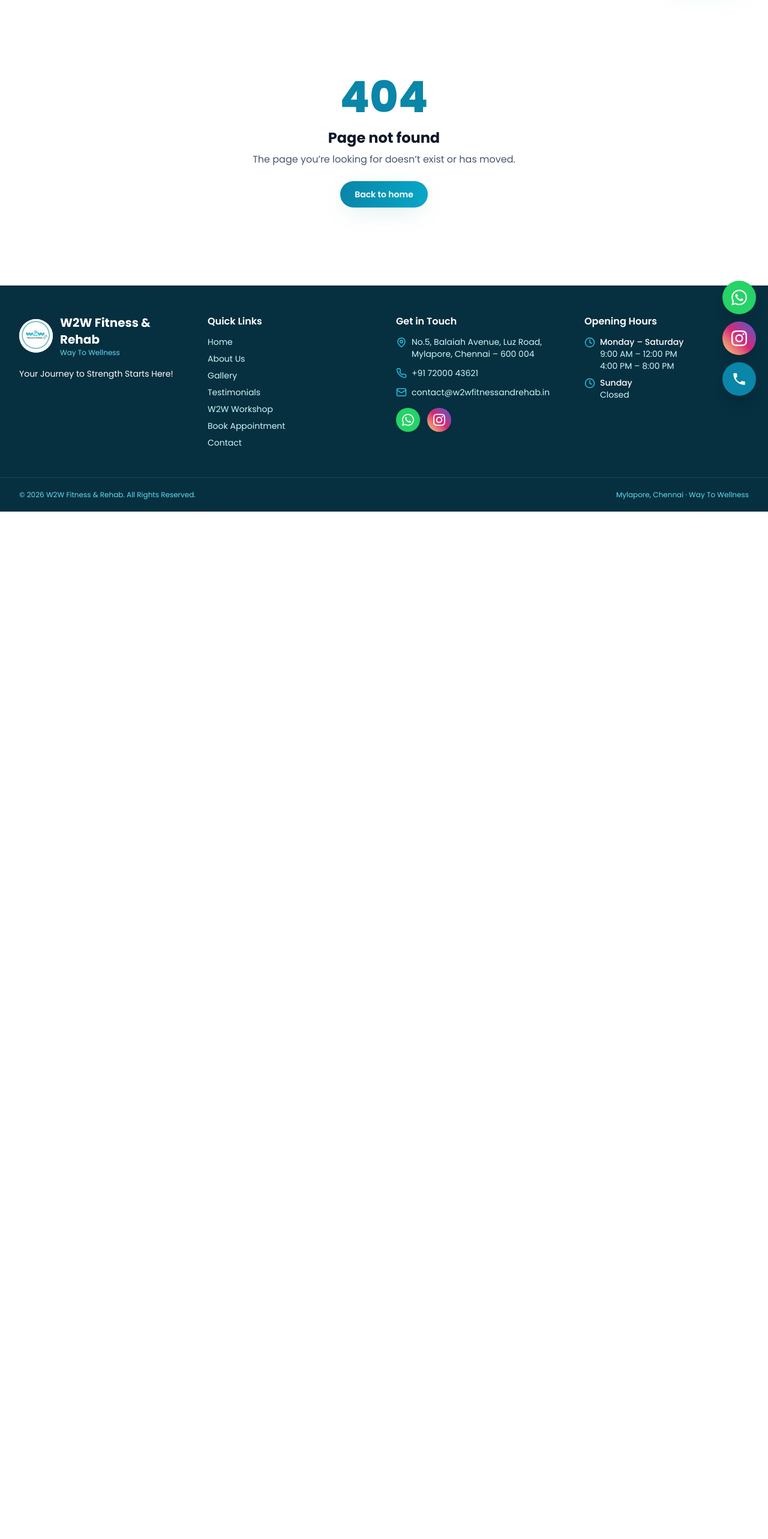
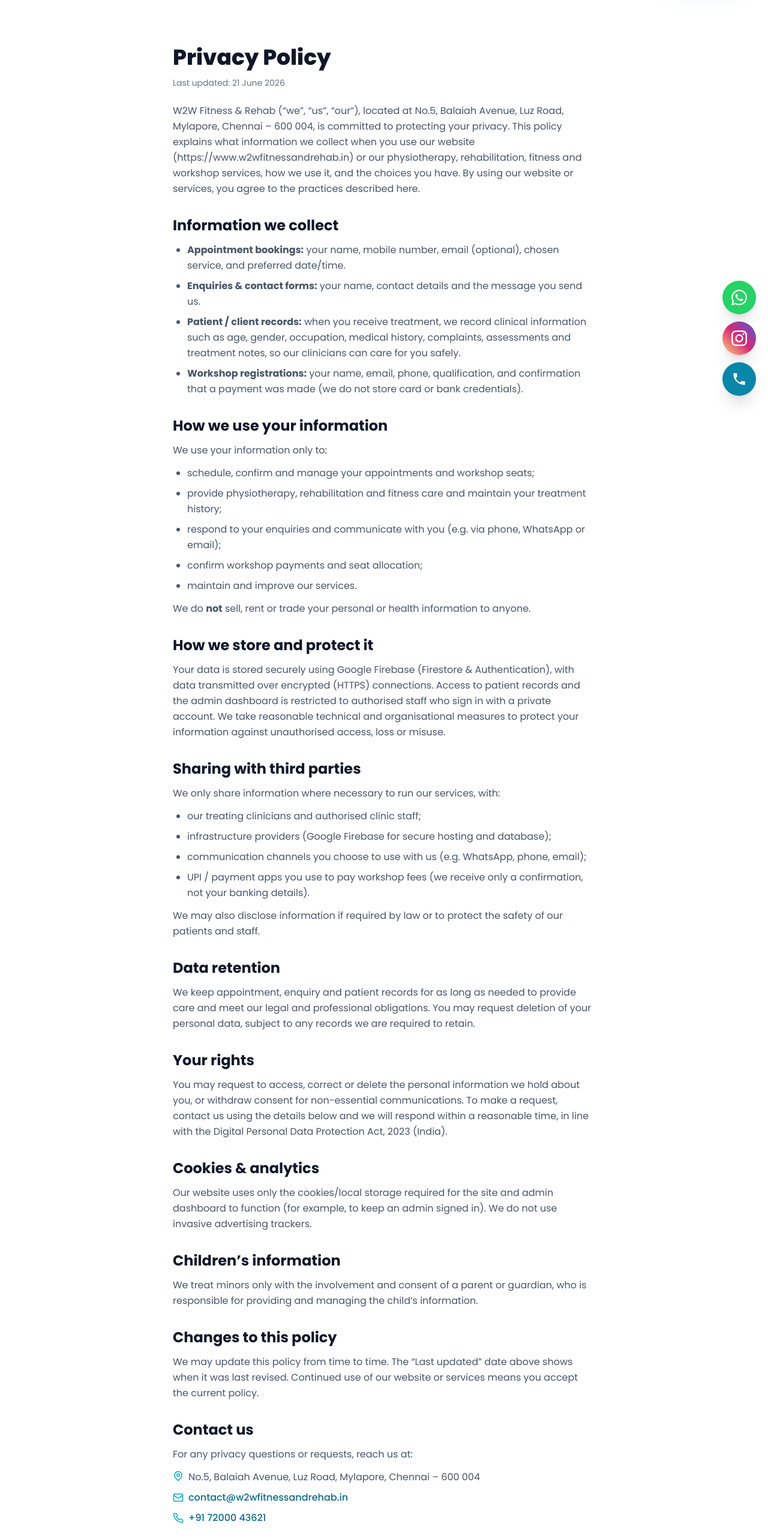
Before and after one commit to Ashwinth2004/W2W-Fitness-Rehab, a React (Vite) app: page /privacy in a window 1280 px wide. Shown: the part 120-2686 px from the top of the page at 60% size. Before the commit the page ends 973 px from the top, so only its background shows below. Built offline with nearby package versions, Linux system fonts and the light colour scheme; no server answers; the database is empty.

Commit message:
Add Privacy Policy page, footer link and sitemap entry
New /privacy page covering collection, use, storage and sharing of personal
and health data (booking, enquiries, patient records, workshops); linked from
the footer and added to the sitemap.

```diff
--- a/src/App.jsx
+++ b/src/App.jsx
@@ -20,6 +20,7 @@ import BlogPost from './pages/BlogPost'
 import Gallery from './pages/Gallery'
 import Testimonials from './pages/Testimonials'
 import Workshop from './pages/Workshop'
+import Privacy from './pages/Privacy'
 import NotFound from './pages/NotFound'
 
 // Admin (lazy — keeps the public bundle small)
@@ -94,6 +95,7 @@ export default function App() {
               <Route path="/gallery" element={<Gallery />} />
               <Route path="/testimonials" element={<Testimonials />} />
               <Route path="/workshop" element={<Workshop />} />
+              <Route path="/privacy" element={<Privacy />} />
               <Route path="*" element={<NotFound />} />
             </Routes>
           </PublicLayout>
--- a/src/components/Footer.jsx
+++ b/src/components/Footer.jsx
@@ -71,7 +71,11 @@ export default function Footer() {
       <div className="border-t border-white/10">
         <div className="container-page flex flex-col items-center justify-between gap-2 py-5 text-xs text-brand-300 sm:flex-row">
           <p>© {new Date().getFullYear()} W2W Fitness &amp; Rehab. All Rights Reserved.</p>
-          <p>Mylapore, Chennai · Way To Wellness</p>
+          <div className="flex items-center gap-3">
+            <Link to="/privacy" className="hover:text-white">Privacy Policy</Link>
+            <span aria-hidden="true">·</span>
+            <span>Mylapore, Chennai · Way To Wellness</span>
+          </div>
         </div>
       </div>
     </footer>
--- /dev/null
+++ b/src/pages/Privacy.jsx
@@ -0,0 +1,129 @@
+import { Link } from 'react-router-dom'
+import { Mail, Phone, MapPin } from 'lucide-react'
+import { BUSINESS, telLink } from '../lib/constants'
+import Seo from '../components/Seo'
+
+const EFFECTIVE = '21 June 2026'
+
+function Section({ title, children }) {
+  return (
+    <section className="mt-8">
+      <h2 className="text-xl font-bold text-slate-900 md:text-2xl">{title}</h2>
+      <div className="mt-3 space-y-3 leading-relaxed text-slate-600">{children}</div>
+    </section>
+  )
+}
+
+export default function Privacy() {
+  return (
+    <div className="container-page max-w-3xl py-14 md:py-20">
+      <Seo
+        title="Privacy Policy"
+        description="How W2W Fitness & Rehab, Mylapore collects, uses, stores and protects your personal and health information."
+        path="/privacy"
+      />
+
+      <h1 className="text-3xl font-extrabold leading-tight text-slate-900 md:text-4xl">Privacy Policy</h1>
+      <p className="mt-3 text-sm text-slate-500">Last updated: {EFFECTIVE}</p>
+
+      <p className="mt-6 leading-relaxed text-slate-600">
+        {BUSINESS.name} (“we”, “us”, “our”), located at {BUSINESS.address}, is committed to protecting your privacy. This
+        policy explains what information we collect when you use our website ({BUSINESS.website}) or our physiotherapy,
+        rehabilitation, fitness and workshop services, how we use it, and the choices you have. By using our website or
+        services, you agree to the practices described here.
+      </p>
+
+      <Section title="Information we collect">
+        <ul className="list-disc space-y-2 pl-6">
+          <li><strong>Appointment bookings:</strong> your name, mobile number, email (optional), chosen service, and preferred date/time.</li>
+          <li><strong>Enquiries &amp; contact forms:</strong> your name, contact details and the message you send us.</li>
+          <li><strong>Patient / client records:</strong> when you receive treatment, we record clinical information such as age, gender, occupation, medical history, complaints, assessments and treatment notes, so our clinicians can care for you safely.</li>
+          <li><strong>Workshop registrations:</strong> your name, email, phone, qualification, and confirmation that a payment was made (we do not store card or bank credentials).</li>
+        </ul>
+      </Section>
+
+      <Section title="How we use your information">
+        <p>We use your information only to:</p>
+        <ul className="list-disc space-y-2 pl-6">
+          <li>schedule, confirm and manage your appointments and workshop seats;</li>
+          <li>provide physiotherapy, rehabilitation and fitness care and maintain your treatment history;</li>
+          <li>respond to your enquiries and communicate with you (e.g. via phone, WhatsApp or email);</li>
+          <li>confirm workshop payments and seat allocation;</li>
+          <li>maintain and improve our services.</li>
+        </ul>
+        <p>We do <strong>not</strong> sell, rent or trade your personal or health information to anyone.</p>
+      </Section>
+
+      <Section title="How we store and protect it">
+        <p>
+          Your data is stored securely using Google Firebase (Firestore &amp; Authentication), with data transmitted over
+          encrypted (HTTPS) connections. Access to patient records and the admin dashboard is restricted to authorised
+          staff who sign in with a private account. We take reasonable technical and organisational measures to protect
+          your information against unauthorised access, loss or misuse.
+        </p>
+      </Section>
+
+      <Section title="Sharing with third parties">
+        <p>We only share information where necessary to run our services, with:</p>
+        <ul className="list-disc space-y-2 pl-6">
+          <li>our treating clinicians and authorised clinic staff;</li>
+          <li>infrastructure providers (Google Firebase for secure hosting and database);</li>
+          <li>communication channels you choose to use with us (e.g. WhatsApp, phone, email);</li>
+          <li>UPI / payment apps you use to pay workshop fees (we receive only a confirmation, not your banking details).</li>
+        </ul>
+        <p>We may also disclose information if required by law or to protect the safety of our patients and staff.</p>
+      </Section>
+
+      <Section title="Data retention">
+        <p>
+          We keep appointment, enquiry and patient records for as long as needed to provide care and meet our legal and
+          professional obligations. You may request deletion of your personal data, subject to any records we are
+          required to retain.
+        </p>
+      </Section>
+
+      <Section title="Your rights">
+        <p>
+          You may request to access, correct or delete the personal information we hold about you, or withdraw consent for
+          non-essential communications. To make a request, contact us using the details below and we will respond within a
+          reasonable time, in line with the Digital Personal Data Protection Act, 2023 (India).
+        </p>
+      </Section>
+
+      <Section title="Cookies &amp; analytics">
+        <p>
+          Our website uses only the cookies/local storage required for the site and admin dashboard to function (for
+          example, to keep an admin signed in). We do not use invasive advertising trackers.
+        </p>
+      </Section>
+
+      <Section title="Children’s information">
+        <p>
+          We treat minors only with the involvement and consent of a parent or guardian, who is responsible for providing
+          and managing the child’s information.
+        </p>
+      </Section>
+
+      <Section title="Changes to this policy">
+        <p>
+          We may update this policy from time to time. The “Last updated” date above shows when it was last revised.
+          Continued use of our website or services means you accept the current policy.
+        </p>
+      </Section>
+
+      <Section title="Contact us">
+        <p>For any privacy questions or requests, reach us at:</p>
+        <ul className="space-y-2">
+          <li className="flex items-start gap-2"><MapPin size={18} className="mt-0.5 shrink-0 text-brand-500" /> {BUSINESS.address}</li>
+          <li><a href={`mailto:${BUSINESS.email}`} className="flex items-center gap-2 font-medium text-brand-700 hover:underline"><Mail size={18} className="text-brand-500" /> {BUSINESS.email}</a></li>
+          <li><a href={telLink()} className="flex items-center gap-2 font-medium text-brand-700 hover:underline"><Phone size={18} className="text-brand-500" /> {BUSINESS.phoneDisplay}</a></li>
+        </ul>
+      </Section>
+
+      <div className="mt-12 rounded-2xl bg-brand-50 p-6 text-center">
+        <p className="font-semibold text-slate-900">Have a question about your care or data?</p>
+        <Link to="/contact" className="btn-primary mt-4">Contact us</Link>
+      </div>
+    </div>
+  )
+}
```
Also changed, not shown: 1 other file (tests, documents, lock files or other folders).
